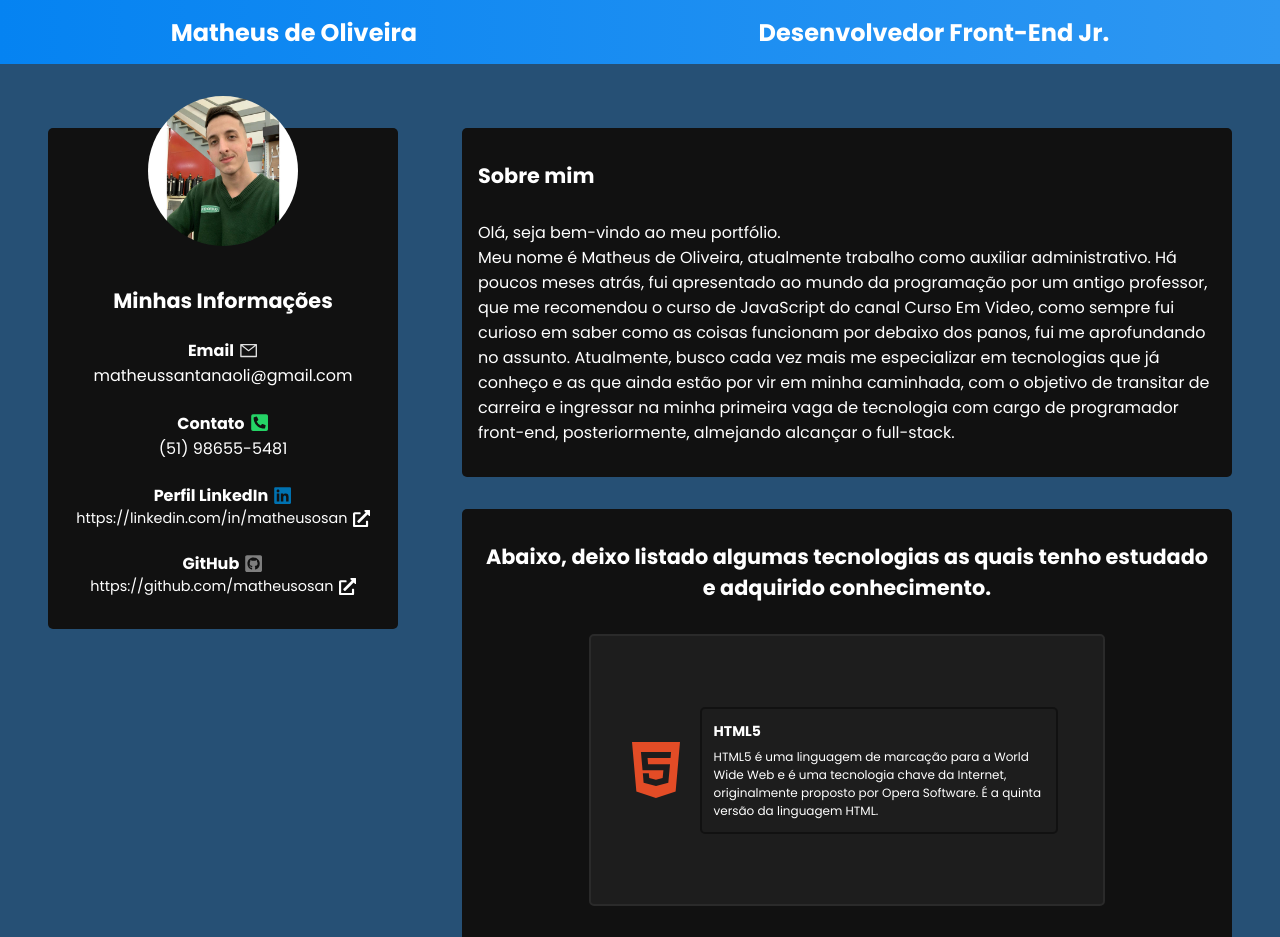
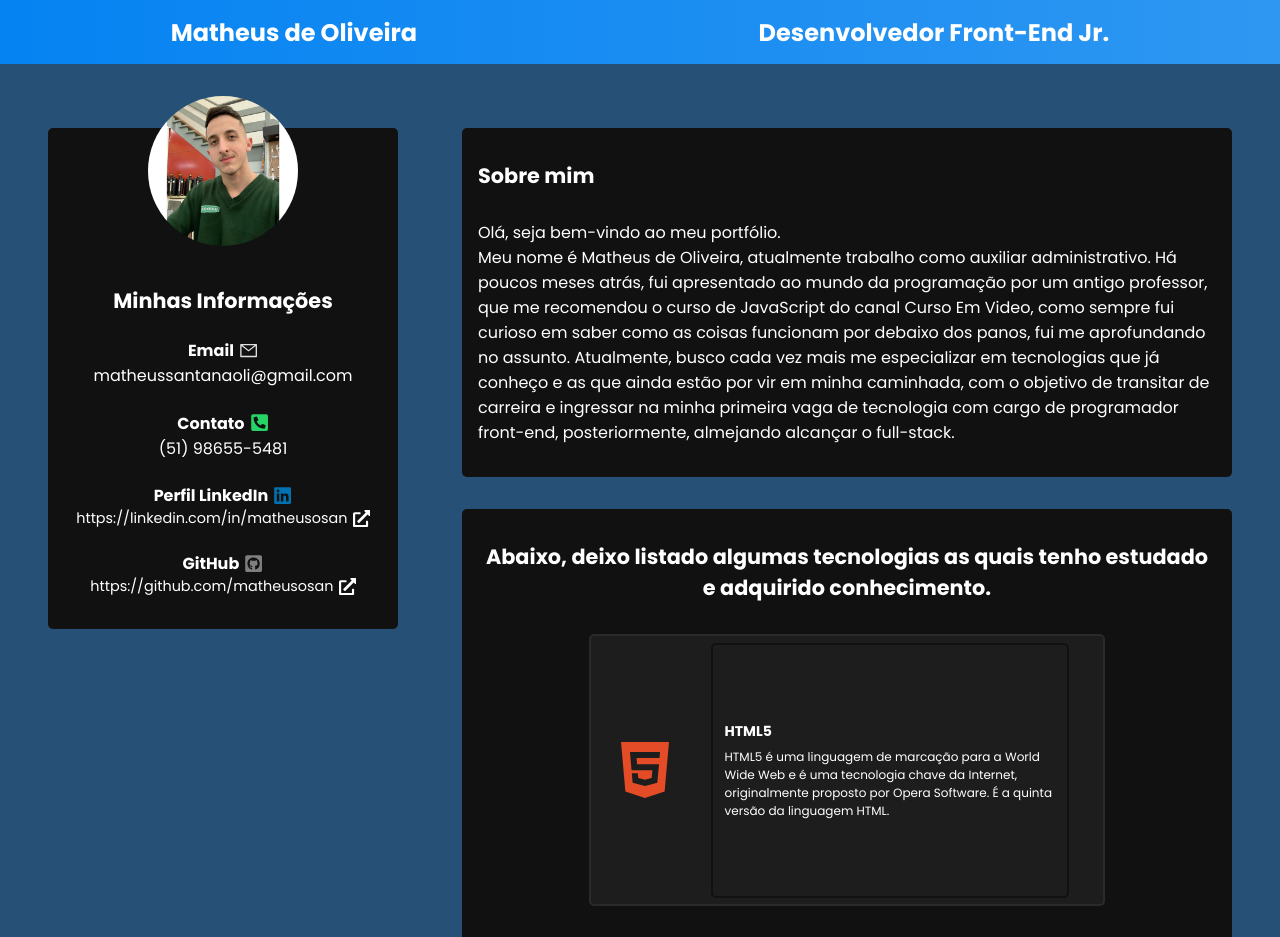
Before and after one commit to matheusosan/my-portfolio, a React (Create React App) app: page / in a window 1280 px wide. Shown: the top 937 px of the page. Built offline with nearby package versions, Linux system fonts and the light colour scheme.

Commit message:
Ajustado algumas posições de containers.

```diff
--- a/src/components/mainContent.css
+++ b/src/components/mainContent.css
@@ -65,7 +65,7 @@
 .tec-item {
     display: flex;
     align-items: center;
-    justify-content: center;
+    justify-content: space-evenly;
     text-align: center;
     width: 45%;
     height: 17em;
@@ -105,15 +105,16 @@
 .tech-about {
     display: flex;
     flex-direction: column;
+    justify-content: center;
     text-align: left;
     color: #fff;
     font-family: 'Poppins', sans-serif;
-    font-size: 80%;
+    font-size: 85%;
     padding: 1em;
     margin: 1em;
     background-color: #1d1d1d;
     border: 2px solid #111;
-    height: auto;
+    height: 95%;
     width: 70%;
     border-radius: 5px;
 
```
